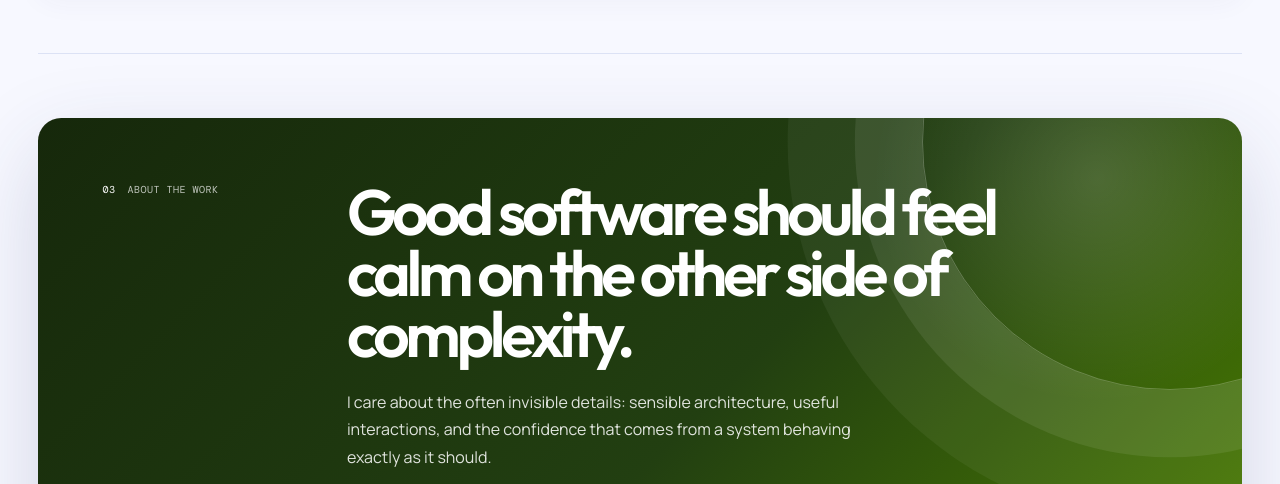
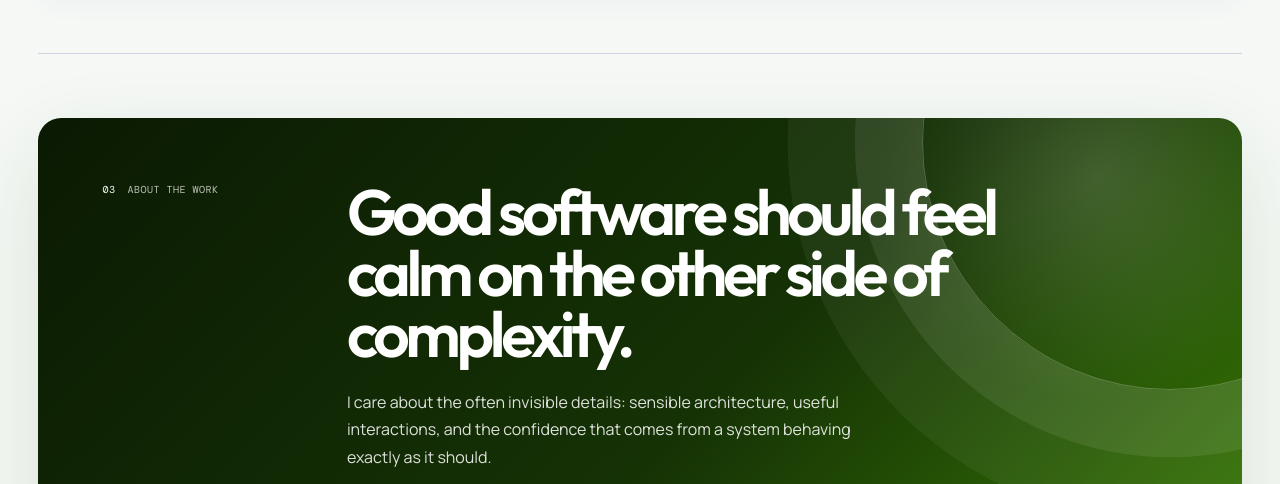
Before and after one commit to raulshma/portfolio, a website built with Vite: page index.html in a window 1280 px wide. Shown: the part 3103-3587 px from the top of the page. Built offline with nearby package versions, Linux system fonts and the light colour scheme.

Commit message:
fix(styles): update color variables for improved theming and accessibility

```diff
--- a/src/css/styles.css
+++ b/src/css/styles.css
@@ -7,62 +7,64 @@
 @theme {
   --font-sans: "Manrope", "Inter", system-ui, sans-serif;
   --font-display: "Outfit", "Manrope", system-ui, sans-serif;
-  --color-background: #f7f8ff;
-  --color-surface: #ffffff;
-  --color-surface-hover: #eef1ff;
-  --color-primary: #151b32;
-  --color-secondary: #53617c;
+  --color-background: var(--canvas);
+  --color-surface: var(--surface);
+  --color-surface-hover: var(--surface-soft);
+  --color-primary: var(--text);
+  --color-secondary: var(--muted);
   --color-accent: var(--accent);
   --color-obsidian: #000000;
-  --color-charcoal: #151b32;
+  --color-charcoal: var(--text);
   --color-glass: rgba(255, 255, 255, 0.72);
   --color-glass-border: rgba(69, 82, 128, 0.17);
   --color-glass-highlight: rgba(255, 255, 255, 0.9);
   --color-black: #000000;
-  --color-prussian-blue-800: #0ca8d1;
-  --color-orange-500: #ff6d4a;
-  --color-alabaster-grey-900: #151b32;
+  --color-prussian-blue-800: var(--accent-cool);
+  --color-orange-500: var(--accent-warm);
+  --color-alabaster-grey-900: var(--text);
 }
 
 :root {
   color-scheme: light;
-  --canvas: #f7f8ff;
-  --canvas-tint: #eef1ff;
+  --canvas: #f5f8f5;
+  --canvas-tint: #eaf1ea;
   --surface: #ffffff;
-  --surface-soft: #f2f4ff;
+  --surface-soft: #eef5ee;
   --surface-glass: rgba(255, 255, 255, 0.72);
-  --text: #151b32;
-  --muted: #52607b;
-  --faint: #687591;
-  --accent: #4c8000;
-  --accent-strong: #3c6100;
-  --accent-cool: #0aa7cf;
-  --accent-warm: #ff6d4a;
-  --accent-gold: #f4a51c;
-  --line: #dce2f5;
-  --line-strong: #bdc8e8;
+  --text: #0b1a0e;
+  --muted: #475569;
+  --faint: #5c6e5c;
+  --accent: #387002;
+  --accent-strong: #224800;
+  --accent-cool: #0891b2;
+  --accent-warm: #dc2626;
+  --accent-gold: #b45309;
+  --line: #cbd5e1;
+  --line-strong: #94a3b8;
   --brand-mark-bg: #b7ff4d;
-  --brand-mark-fg: #080b04;
+  --brand-mark-fg: #0c1b03;
   --button-primary-bg: #b7ff4d;
-  --button-primary-fg: #080b04;
-  --button-primary-hover-bg: #d9ffa3;
-  --button-primary-hover-fg: #080b04;
+  --button-primary-fg: #0c1b03;
+  --button-primary-hover-bg: #d1ff8c;
+  --button-primary-hover-fg: #0c1b03;
   --button-secondary-bg: #ffffff;
-  --button-secondary-fg: #4c8000;
-  --button-secondary-border: #6b9440;
-  --button-secondary-hover-bg: #4c8000;
+  --button-secondary-fg: #387002;
+  --button-secondary-border: #4a7c06;
+  --button-secondary-hover-bg: #387002;
   --button-secondary-hover-fg: #ffffff;
-  --button-secondary-hover-border: #4c8000;
+  --button-secondary-hover-border: #387002;
   --inverse: #ffffff;
-  --inverse-text: #11162b;
-  --grid-line: rgba(90, 108, 166, 0.09);
+  --inverse-text: #0b1a0e;
+  --grid-line: rgba(56, 112, 2, 0.08);
   --glow-one: rgba(183, 255, 77, 0.16);
-  --glow-two: rgba(10, 167, 207, 0.13);
+  --glow-two: rgba(8, 145, 178, 0.12);
   --card-glow: rgba(183, 255, 77, 0.12);
-  --project-shadow: 0 1.5rem 4rem rgba(54, 67, 116, 0.13);
-  --shadow: 0 1rem 2.4rem rgba(54, 67, 116, 0.1);
-  --shadow-large: 0 2rem 5.5rem rgba(46, 58, 104, 0.18);
-  --focus: #4c8000;
+  --project-shadow: 0 1.5rem 4rem rgba(34, 72, 0, 0.08);
+  --shadow: 0 1rem 2.4rem rgba(34, 72, 0, 0.06);
+  --shadow-large: 0 2rem 5.5rem rgba(34, 72, 0, 0.12);
+  --focus: #387002;
+  --skip-link-bg: var(--accent-strong);
+  --skip-link-fg: var(--inverse);
   --mono: "DM Mono", ui-monospace, SFMono-Regular, Menlo, Consolas, monospace;
   --ease-out: cubic-bezier(0.22, 1, 0.36, 1);
 
@@ -86,85 +88,89 @@
 @media (prefers-color-scheme: dark) {
   :root:not([data-theme]) {
     color-scheme: dark;
-    --canvas: #000000;
-    --canvas-tint: #07070a;
-    --surface: #0d0d11;
-    --surface-soft: #17171d;
-    --surface-glass: rgba(13, 13, 17, 0.72);
-    --text: #f7f7fb;
-    --muted: #b2b3c3;
-    --faint: #888998;
+    --canvas: #050805;
+    --canvas-tint: #090e09;
+    --surface: #0a100a;
+    --surface-soft: #131f13;
+    --surface-glass: rgba(10, 16, 10, 0.72);
+    --text: #f1f7f1;
+    --muted: #9cb09c;
+    --faint: #6d826d;
     --accent: #b7ff4d;
     --accent-strong: #d1ff8c;
     --accent-cool: #59d9ff;
     --accent-warm: #ff8a6e;
     --accent-gold: #ffd166;
-    --line: #24242b;
-    --line-strong: #41414b;
+    --line: #172417;
+    --line-strong: #2a3d2a;
     --brand-mark-bg: #b7ff4d;
     --brand-mark-fg: #080b04;
     --button-primary-bg: #b7ff4d;
     --button-primary-fg: #080b04;
     --button-primary-hover-bg: #d9ffa3;
     --button-primary-hover-fg: #080b04;
-    --button-secondary-bg: #0d0d11;
+    --button-secondary-bg: #0a100a;
     --button-secondary-fg: #d1ff8c;
-    --button-secondary-border: #6b9440;
+    --button-secondary-border: #3a5e12;
     --button-secondary-hover-bg: #d1ff8c;
     --button-secondary-hover-fg: #080b04;
     --button-secondary-hover-border: #d1ff8c;
     --inverse: #ffffff;
-    --inverse-text: #09090b;
-    --grid-line: rgba(255, 255, 255, 0.055);
+    --inverse-text: #050805;
+    --grid-line: rgba(255, 255, 255, 0.04);
     --glow-one: rgba(183, 255, 77, 0.08);
     --glow-two: rgba(89, 217, 255, 0.07);
     --card-glow: rgba(183, 255, 77, 0.08);
-    --project-shadow: 0 1.8rem 4.5rem rgba(0, 0, 0, 0.72);
-    --shadow: 0 1.1rem 2.7rem rgba(0, 0, 0, 0.58);
-    --shadow-large: 0 2.5rem 6rem rgba(0, 0, 0, 0.72);
+    --project-shadow: 0 1.8rem 4.5rem rgba(0, 0, 0, 0.65);
+    --shadow: 0 1.1rem 2.7rem rgba(0, 0, 0, 0.5);
+    --shadow-large: 0 2.5rem 6rem rgba(0, 0, 0, 0.65);
     --focus: #b7ff4d;
+    --skip-link-bg: var(--accent-strong);
+    --skip-link-fg: var(--brand-mark-fg);
   }
 }
 
 :root[data-theme="oled"] {
   color-scheme: dark;
   --canvas: #000000;
-  --canvas-tint: #07070a;
-  --surface: #0d0d11;
-  --surface-soft: #17171d;
-  --surface-glass: rgba(13, 13, 17, 0.72);
-  --text: #f7f7fb;
-  --muted: #b2b3c3;
-  --faint: #888998;
+  --canvas-tint: #050805;
+  --surface: #0a100a;
+  --surface-soft: #131f13;
+  --surface-glass: rgba(10, 16, 10, 0.72);
+  --text: #f1f7f1;
+  --muted: #9cb09c;
+  --faint: #6d826d;
   --accent: #b7ff4d;
   --accent-strong: #d1ff8c;
   --accent-cool: #59d9ff;
   --accent-warm: #ff8a6e;
   --accent-gold: #ffd166;
-  --line: #24242b;
-  --line-strong: #41414b;
+  --line: #172417;
+  --line-strong: #2a3d2a;
   --brand-mark-bg: #b7ff4d;
   --brand-mark-fg: #080b04;
   --button-primary-bg: #b7ff4d;
   --button-primary-fg: #080b04;
   --button-primary-hover-bg: #d9ffa3;
   --button-primary-hover-fg: #080b04;
-  --button-secondary-bg: #0d0d11;
+  --button-secondary-bg: #0a100a;
   --button-secondary-fg: #d1ff8c;
-  --button-secondary-border: #6b9440;
+  --button-secondary-border: #3a5e12;
   --button-secondary-hover-bg: #d1ff8c;
   --button-secondary-hover-fg: #080b04;
   --button-secondary-hover-border: #d1ff8c;
   --inverse: #ffffff;
-  --inverse-text: #09090b;
-  --grid-line: rgba(255, 255, 255, 0.055);
+  --inverse-text: #000000;
+  --grid-line: rgba(255, 255, 255, 0.04);
   --glow-one: rgba(183, 255, 77, 0.08);
   --glow-two: rgba(89, 217, 255, 0.07);
   --card-glow: rgba(183, 255, 77, 0.08);
-  --project-shadow: 0 1.8rem 4.5rem rgba(0, 0, 0, 0.72);
-  --shadow: 0 1.1rem 2.7rem rgba(0, 0, 0, 0.58);
-  --shadow-large: 0 2.5rem 6rem rgba(0, 0, 0, 0.72);
+  --project-shadow: 0 1.8rem 4.5rem rgba(0, 0, 0, 0.8);
+  --shadow: 0 1.1rem 2.7rem rgba(0, 0, 0, 0.65);
+  --shadow-large: 0 2.5rem 6rem rgba(0, 0, 0, 0.8);
   --focus: #b7ff4d;
+  --skip-link-bg: var(--accent-strong);
+  --skip-link-fg: var(--brand-mark-fg);
 }
 
 * {
@@ -237,8 +243,8 @@ button {
   top: 1rem;
   left: 1rem;
   padding: 0.75rem 1rem;
-  color: var(--inverse);
-  background: var(--accent-strong);
+  color: var(--skip-link-fg);
+  background: var(--skip-link-bg);
   border-radius: 0.7rem;
   box-shadow: var(--shadow);
   transform: translateY(-180%);
@@ -247,6 +253,15 @@ button {
 
 .skip-link:focus {
   transform: translateY(0);
+}
+
+.project:focus-visible {
+  outline-color: #b7ff4d;
+}
+
+.about-card:focus-visible,
+.about-card *:focus-visible {
+  outline-color: #b7ff4d;
 }
 
 /* Home ------------------------------------------------------------------ */
@@ -958,7 +973,7 @@ button {
 
 .project-type {
   margin: 0 0 0.72rem;
-  color: #c8ff8f;
+  color: #b7ff4d;
 }
 
 .project h3 {
@@ -987,13 +1002,13 @@ button {
 
 .project-action i {
   margin-left: 0.3rem;
-  color: #c8ff8f;
+  color: #b7ff4d;
   font-style: normal;
 }
 
 .project:hover .project-action {
-  color: #c8ff8f;
-  border-color: #c8ff8f;
+  color: #b7ff4d;
+  border-color: #b7ff4d;
 }
 
 .project-directory {
@@ -1070,7 +1085,7 @@ button {
   color: #ffffff;
   background:
     radial-gradient(circle at 88% 12%, rgba(255, 255, 255, 0.16), transparent 14rem),
-    linear-gradient(135deg, #16280b, #223f11 56%, #4c8000);
+    linear-gradient(135deg, #0b1a03, #153205 56%, #3a7c05);
   border-radius: 1.45rem;
   box-shadow: var(--shadow-large);
 }
@@ -1121,13 +1136,13 @@ button {
 
 .button--light {
   margin-top: 2.1rem;
-  color: #16280b;
+  color: #0b1a03;
   background: #ffffff;
 }
 
 .button--light:hover {
-  color: #ffffff;
-  background: #101e08;
+  color: var(--button-primary-hover-fg);
+  background: var(--button-primary-hover-bg);
 }
 
 .about-card__stamp {
```
